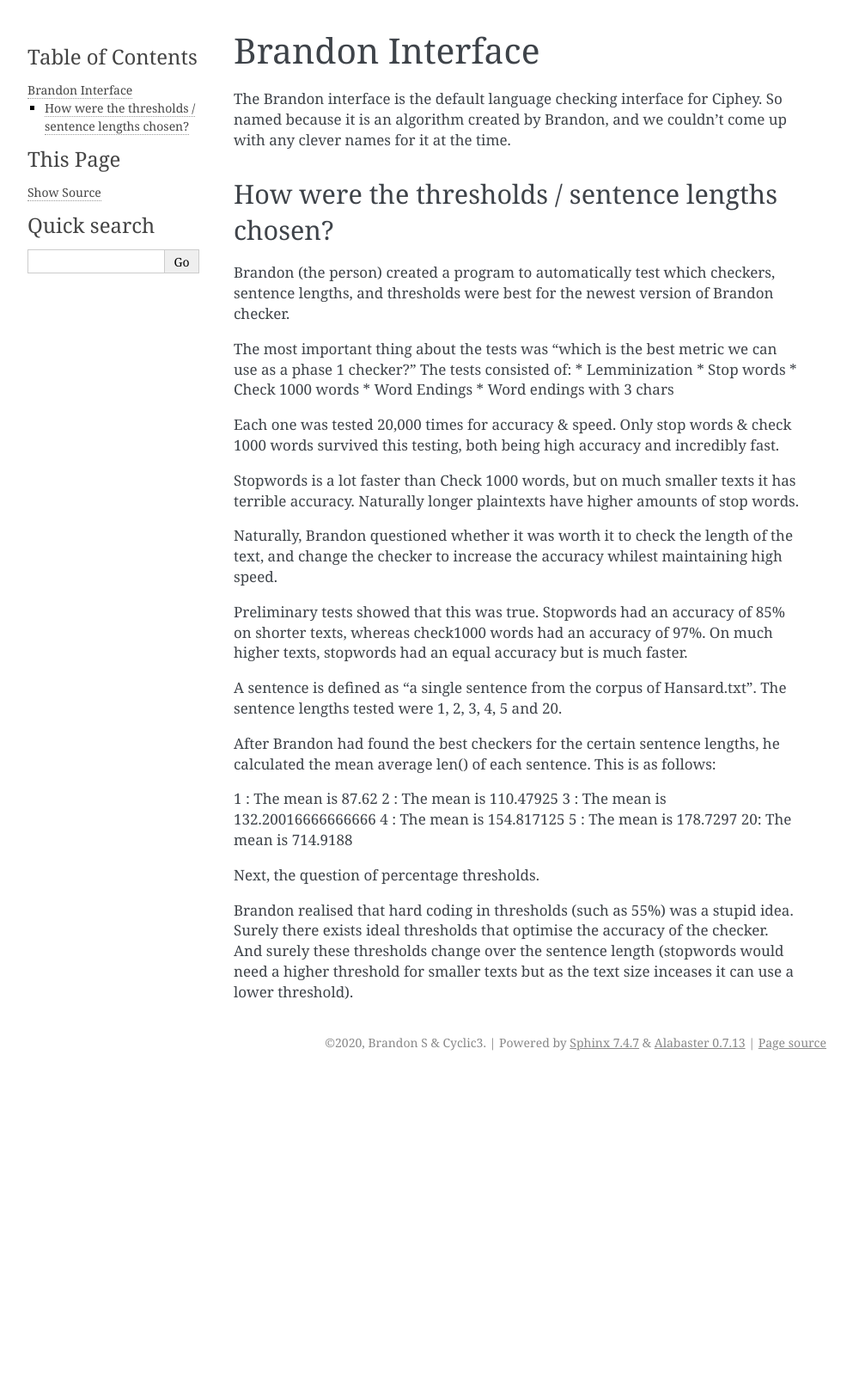
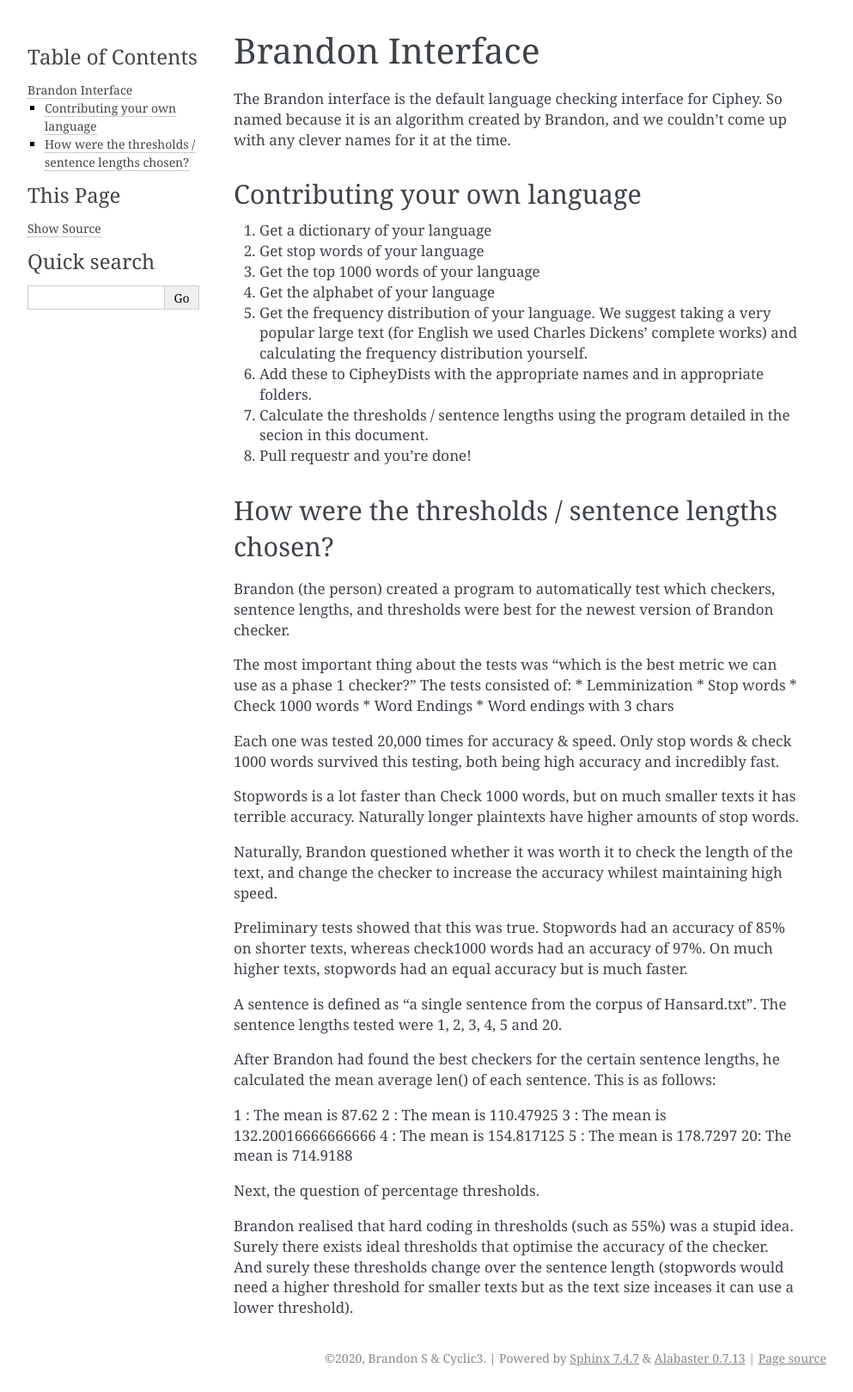
Before and after one commit to Ciphey/Ciphey, a Sphinx documentation site: the page built from docs/lc2.rst, in a window 1280 px wide. Shown: the whole page at 86% size, without its empty margins (148-1141 px from the left). Built offline with Sphinx 7.4.7, drawn with Linux system fonts in a browser that asks for light colours; before the commit the page ends 1252 px from its top, so only the background shows below that.

Commit message:
Added more docs
Former-commit-id: cdae88f4b718422282f97aef527ece54292279a6

```diff
--- a/docs/lc2.rst
+++ b/docs/lc2.rst
@@ -1,6 +1,18 @@
 Brandon Interface
 ==================
 The Brandon interface is the default language checking interface for Ciphey. So named because it is an algorithm created by Brandon, and we couldn't come up with any clever names for it at the time.
+
+
+Contributing your own language
+------------------------------
+1. Get a dictionary of your language
+2. Get stop words of your language
+3. Get the top 1000 words of your language
+4. Get the alphabet of your language
+5. Get the frequency distribution of your language. We suggest taking a very popular large text (for English we used Charles Dickens' complete works) and calculating the frequency distribution yourself.
+6. Add these to CipheyDists with the appropriate names and in appropriate folders.
+7. Calculate the thresholds / sentence lengths using the program detailed in the secion in this document.
+8. Pull requestr and you're done!
 
 How were the thresholds / sentence lengths chosen?
 --------------------------------------------------
```
